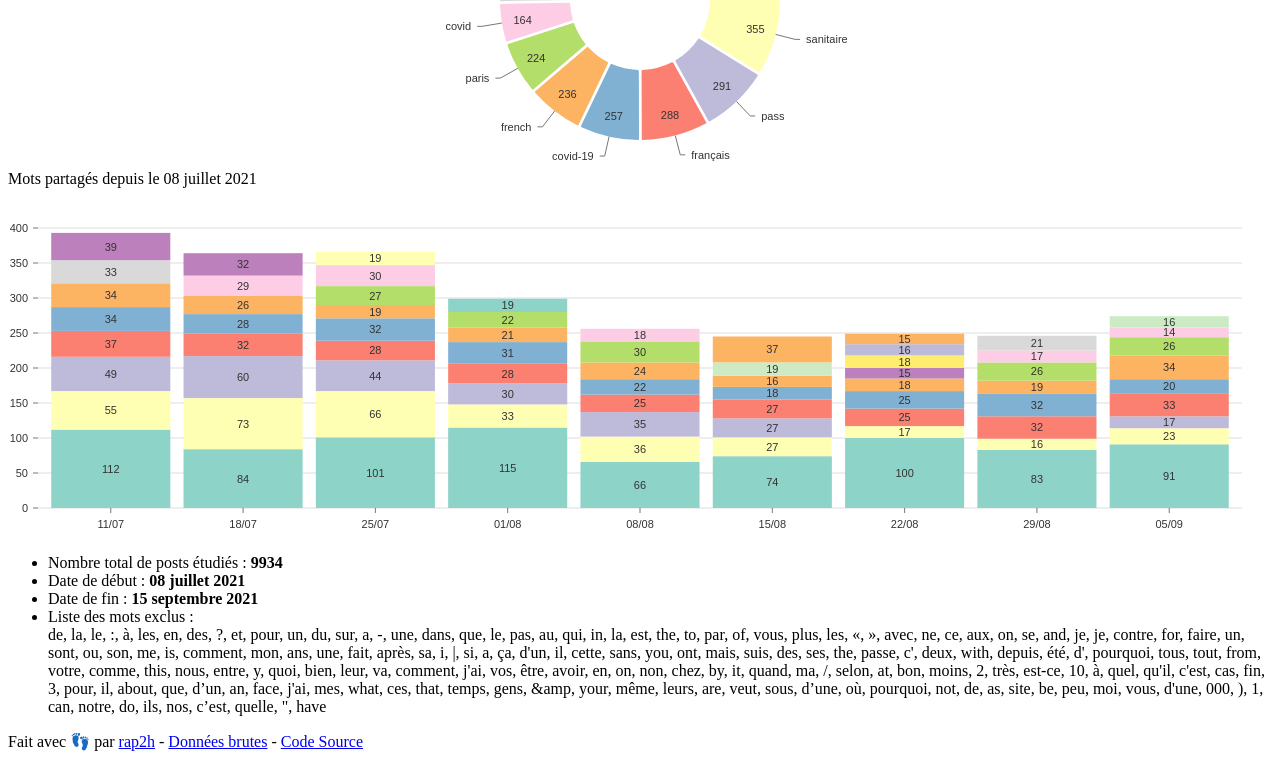
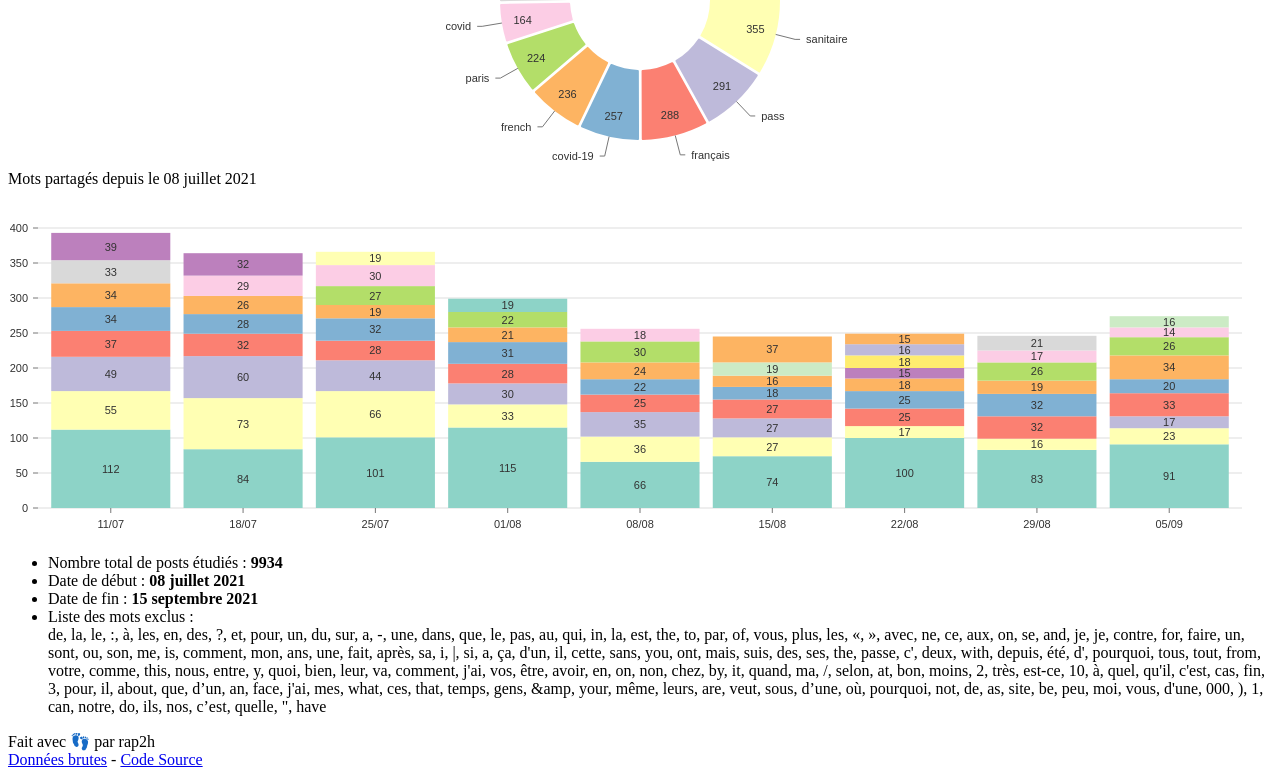
Before and after one commit to rap2hpoutre/ortf, a Next.js app: page / in a window 1280 px wide. Shown: the part 2051-2828 px from the top of the page. Built offline with nearby package versions, Linux system fonts and the light colour scheme.

Commit message:
fix: fix wrapper

```diff
--- a/components/Wrapper.tsx
+++ b/components/Wrapper.tsx
@@ -19,17 +19,9 @@ export default function Wrapper({ children }) {
 
       <footer className="flex items-center justify-center w-full h-24 border-t bg-white">
         <div className="flex items-center justify-center">
-          <div className="p-2">
-            Fait avec 👣 par{" "}
-            <a
-              href="https://twitter.com/rap2h"
-              target="_blank"
-              rel="noopener noreferrer"
-              className="text-blue-500 hover:underline"
-            >
-              rap2h
-            </a>{" "}
-            -{" "}
+          <div className="p-2 text-center">
+            Fait avec 👣 par rap2h
+            <br />
             <Link href="/data">
               <a className="text-blue-500 hover:underline">Données brutes</a>
             </Link>{" "}
```
